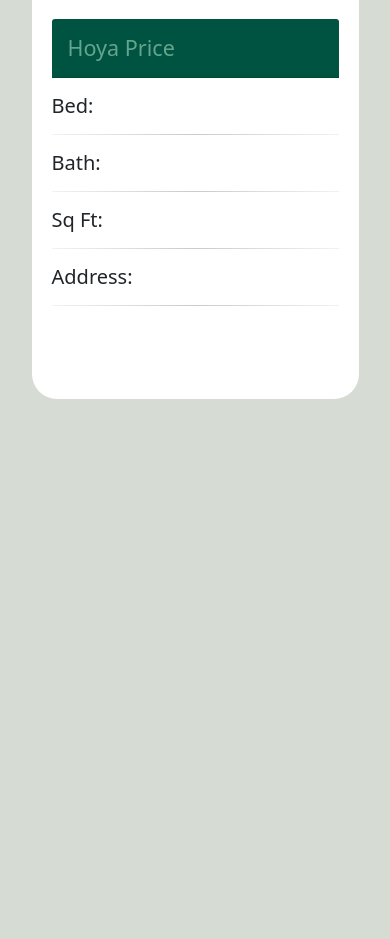
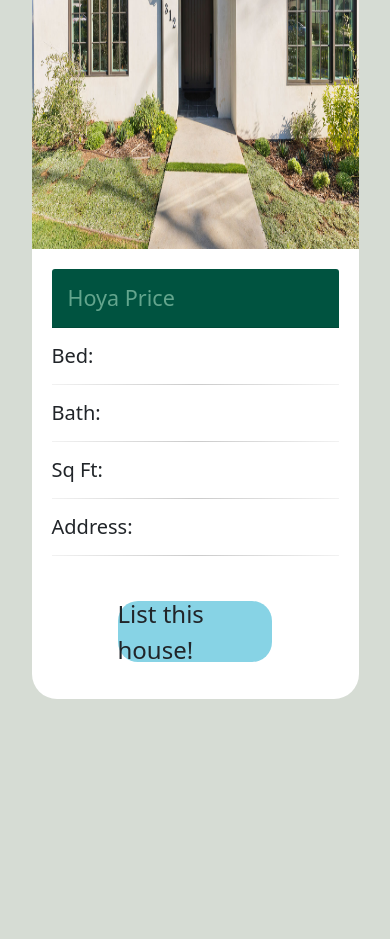
Before and after one commit to TheVille415/spd_housing, a Flask app: page / in a window 390 px wide. Shown: the part 5400-6339 px from the top of the page. Run offline with Flask 2, Linux system fonts and the light colour scheme; data that the repository does not hold is empty; parts of the project's set-up code (start-up, migrations or seed data) failed here and were passed over; some libraries are stand-ins or nearby versions; some web fonts are replaced.

Commit message:
listing button!

```diff
--- a/hoya/static/styles.css
+++ b/hoya/static/styles.css
@@ -296,7 +296,7 @@ input.question:invalid ~ input[type="submit"], textarea.question:invalid ~ input
     background-color: white;
     border-radius: 25px;
     box-shadow: 0 12px 16px 0 rgba(0, 0, 0, 0.637), 0 17px 50px 0 rgba(0,0,0,0.19);
-
+    overflow: auto;
 }
 .HoyaContent {
     height: 220vh;
@@ -329,14 +329,14 @@ h5{
  .image-card{
     margin: none;
     padding:none;
-    max-height: 450px;
-    min-height:400px;
-}
+    max-height: 500px;
+    min-height:450px;
+ }
 .card-content{
     margin: none;
     padding:20px;
-    max-height: 450px;
-    min-height: 400px;
+    max-height: 500px;
+    min-height: 450px;
 }
 .card-header{
     background-color: #005340;
@@ -350,6 +350,29 @@ hr{
     background-image: linear-gradient(to right, #ccc, #333, #ccc);
 }
 
+.list-button {
+    display: flex;
+    justify-content: center;
+    align-items: center;
+    border-style: none;
+    height: 15%;
+    width: 54%;
+    font-size: 1.5rem;
+    border-radius: 20px;
+    transition-duration: 0.4s;
+    background-color: #87D3E5;
+    margin: .5%;
+    margin-left: 23%;
+    margin-top: 45px;
+
+
+}
+.list-button:hover {
+    transition-duration: 0.4s;
+    font-weight: 400;
+    background-color: #9bedff;
+    box-shadow: 0 12px 16px 0 rgba(0, 0, 0, 0.637), 0 17px 50px 0 rgba(0,0,0,0.19);
+}
 
 
 @import url('https://maxcdn.bootstrapcdn.com/font-awesome/4.7.0/css/font-awesome.min.css');
--- a/hoya/templates/index.html
+++ b/hoya/templates/index.html
@@ -101,8 +101,8 @@
 
             <div class="container listing-con mr-auto ml-auto mt-4 ">
                 <div class="row listing-card d-flex justify-content-center g-0 ">
-                    <div class="col-md-6 col-sm-12 image-card">
-                        <img style="height: 100%; width: 100%;" src="/static/21.jpg">
+                    <div class="col-md-6 col-sm-12 image-card" >
+                        <img style="height: 100%; width: 100%;" src="../static/4.jpg">
                     </div>
 
                     <div class="col-md-6 col-sm-12 card-content">
@@ -111,13 +111,18 @@
                         <h5>Bath:</h5><hr>
                         <h5>Sq Ft:</h5><hr>
                         <h5>Address:</h5><hr>
+
+                        <div class="list-button"> List this house!
+                        </div>
                     </div>
+
+
                 </div>
             </div>
             <div class="container listing-con mr-auto ml-auto mt-4 ">
                 <div class="row listing-card d-flex justify-content-center g-0 ">
                     <div class="col-md-6 col-sm-12 image-card">
-                        <img style="height: 100%; width: 100%;" src="/static/21.jpg">
+                        <img style="height: 100%; width: 100%;" src="../static/6.jpg">
                     </div>
 
                     <div class="col-md-6 col-sm-12 card-content">
@@ -126,13 +131,15 @@
                         <h5>Bath:</h5><hr>
                         <h5>Sq Ft:</h5><hr>
                         <h5>Address:</h5><hr>
+                        <div class="list-button"> List this house!
+                        </div>
                     </div>
                 </div>
             </div>
             <div class="container listing-con mr-auto ml-auto mt-4 ">
                 <div class="row listing-card d-flex justify-content-center g-0 ">
                     <div class="col-md-6 col-sm-12 image-card">
-                        <img style="height: 100%; width: 100%;" src="/static/21.jpg">
+                        <img style="height: 100%; width: 100%;" src="../static/4.jpg">
                     </div>
 
                     <div class="col-md-6 col-sm-12 card-content">
@@ -141,6 +148,8 @@
                         <h5>Bath:</h5><hr>
                         <h5>Sq Ft:</h5><hr>
                         <h5>Address:</h5><hr>
+                        <div class="list-button"> List this house!
+                        </div>
                     </div>
                 </div>
             </div>
@@ -209,7 +218,7 @@
                                 <div class="frontside">
                                     <div class="card">
                                         <div class="card-body text-center">
-                                            <p><img class=" img-fluid" src="..." alt="card image"></p>
+                                            <p><img class=" img-fluid" src="https://media.wired.com/photos/5cdefb92b86e041493d389df/1:1/w_988,h_988,c_limit/Culture-Grumpy-Cat-487386121.jpg" alt="card image"></p>
                                             <h4 class="card-title">Jose Salazar</h4>
                                             <p class="card-text">Design Lead</p>
                                             <a class="btn btn-primary btn-sm"><i class="fa fa-plus"></i></a>
@@ -220,7 +229,7 @@
                                     <div class="card">
                                         <div class="card-body text-center mt-4">
                                             <h4 class="card-title">Hoya!</h4>
-                                            <p class="card-text">This is basic card with image on top, title, description and button.This is basic card with image on top, title, description and button.This is basic card with image on top, title, description and button.</p>
+                                            <p class="card-text">Power to the pheasants!</p>
                                         </div>
                                     </div>
                                 </div>
```
